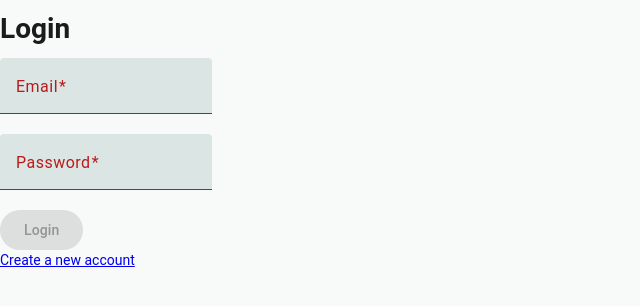
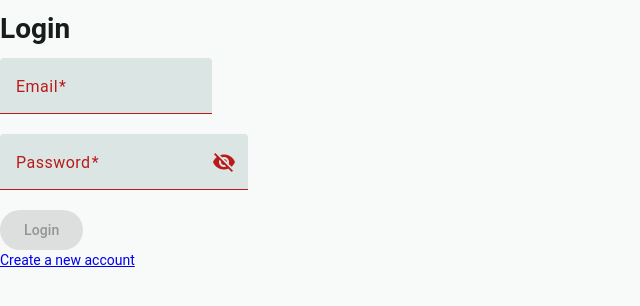
Before and after one commit to gatperdut/hwfe, an Angular app: page /login in a window 1280 px wide. Shown: the top 306 px of the page, without its empty margins (0-640 px from the left). Built offline with nearby package versions, Linux system fonts and the light colour scheme.

Commit message:
login page pw

```diff
--- a/src/auth/login/auth-login.component.html
+++ b/src/auth/login/auth-login.component.html
@@ -13,7 +13,11 @@
     <mat-form-field>
       <mat-label>Password</mat-label>
 
-      <input matInput type="text" formControlName="password" />
+      <input matInput [type]="passwordHidden() ? 'password' : 'text'" formControlName="password" />
+
+      <mat-icon [color]="null" matSuffix (click)="$event.stopPropagation(); passwordHiddenToggle()">
+        {{ passwordHidden() ? 'visibility_off' : 'visibility' }}
+      </mat-icon>
     </mat-form-field>
   </div>
 
--- a/src/auth/login/auth-login.component.ts
+++ b/src/auth/login/auth-login.component.ts
@@ -1,7 +1,8 @@
-import { ChangeDetectionStrategy, Component, inject } from '@angular/core';
+import { ChangeDetectionStrategy, Component, inject, signal, WritableSignal } from '@angular/core';
 import { FormBuilder, FormGroup, ReactiveFormsModule, Validators } from '@angular/forms';
 import { MatButtonModule } from '@angular/material/button';
 import { MatFormField } from '@angular/material/form-field';
+import { MatIconModule } from '@angular/material/icon';
 import { MatInputModule } from '@angular/material/input';
 import { RouterModule } from '@angular/router';
 import { tap } from 'rxjs';
@@ -13,7 +14,14 @@ import { UserLoginDto } from './types/user-login-dto.type';
 
 @Component({
   selector: 'hwfe-auth-login',
-  imports: [ReactiveFormsModule, MatFormField, MatInputModule, RouterModule, MatButtonModule],
+  imports: [
+    ReactiveFormsModule,
+    MatFormField,
+    MatInputModule,
+    RouterModule,
+    MatButtonModule,
+    MatIconModule,
+  ],
   templateUrl: './auth-login.component.html',
   styleUrls: [],
   changeDetection: ChangeDetectionStrategy.OnPush,
@@ -34,6 +42,8 @@ export class AuthLoginComponent {
     }),
   });
 
+  public passwordHidden: WritableSignal<boolean> = signal<boolean>(true);
+
   public login(): void {
     this.authService
       .login(this.formGroup.getRawValue())
@@ -46,4 +56,8 @@ export class AuthLoginComponent {
       )
       .subscribe();
   }
+
+  public passwordHiddenToggle(): void {
+    this.passwordHidden.set(!this.passwordHidden());
+  }
 }
--- a/src/auth/register/auth-register.component.ts
+++ b/src/auth/register/auth-register.component.ts
@@ -71,6 +71,10 @@ export class AuthRegisterComponent {
 
   public availableDisplayNameLoading: WritableSignal<boolean> = signal<boolean>(false);
 
+  public passwordHidden: WritableSignal<boolean> = signal<boolean>(true);
+
+  public passwordConfirmationHidden: WritableSignal<boolean> = signal<boolean>(true);
+
   public availableEmailValidator(): AsyncValidatorFn {
     return (control: AbstractControl): Observable<ValidationErrors | null> => {
       if (!control.value) {
@@ -119,10 +123,6 @@ export class AuthRegisterComponent {
     };
   }
 
-  public passwordHidden: WritableSignal<boolean> = signal<boolean>(true);
-
-  public passwordConfirmationHidden: WritableSignal<boolean> = signal<boolean>(true);
-
   public passwordHiddenToggle(): void {
     this.passwordHidden.set(!this.passwordHidden());
   }
```
